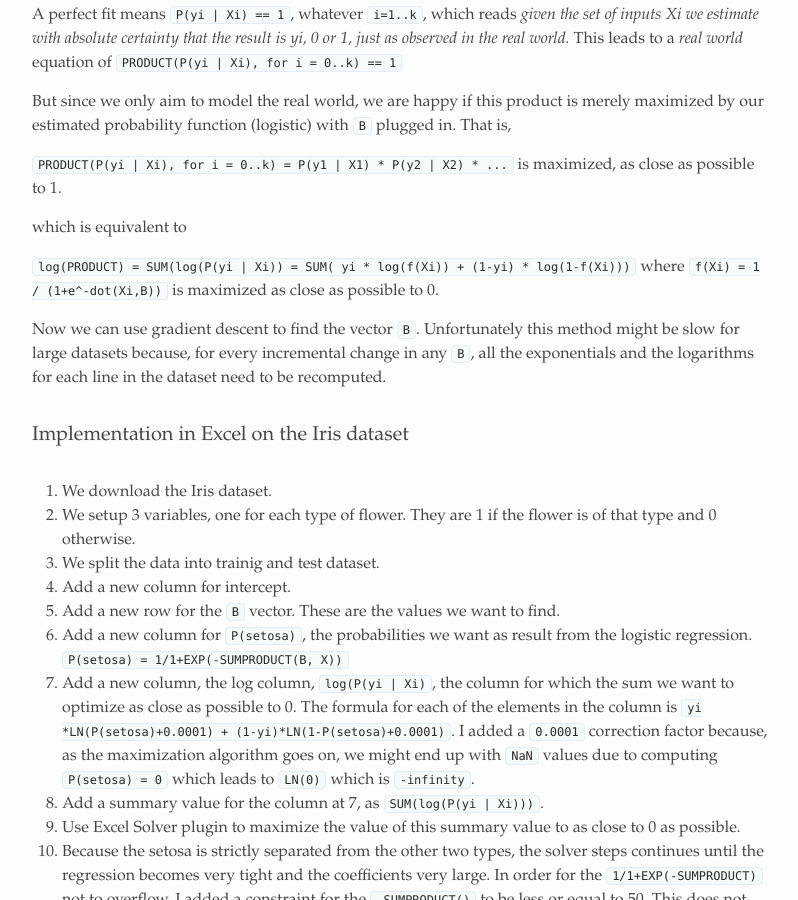
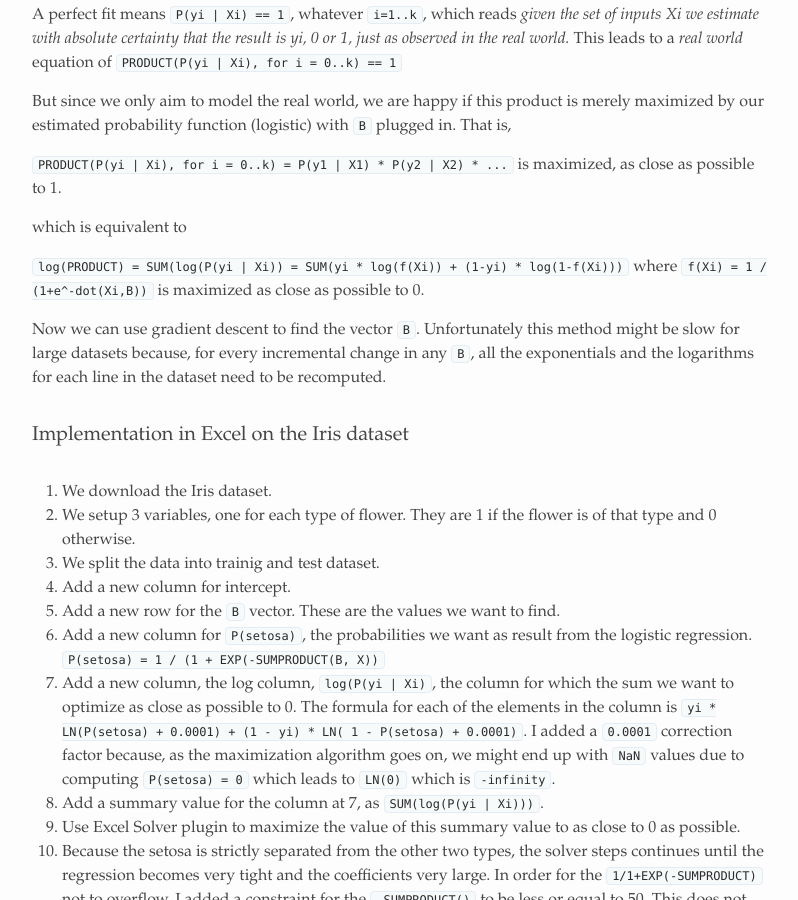
Before and after one commit to alexandrugris/my-jekyll-tech-blog, a Jekyll site: the page built from MyBlog/_posts/2018-08-24-logistic-regression.markdown, in a window 1280 px wide and 900 px high, scrolled down 2111 px. Shown: the whole window, without its empty margins (238-1036 px from the left). Built offline with Jekyll 4.4.1, drawn with Linux system fonts in a browser that asks for light colours; some of the changed lines change nothing that is shown; some of the changed text lies outside the part shown.

Commit message:
small update

```diff
--- a/MyBlog/_posts/2018-08-24-logistic-regression.markdown
+++ b/MyBlog/_posts/2018-08-24-logistic-regression.markdown
@@ -60,7 +60,7 @@ A perfect fit means `P(yi | Xi) == 1`, whatever `i=1..k`, which reads *given the
 
 which is equivalent to
 
-`log(PRODUCT) = SUM(log(P(yi | Xi)) = SUM( yi * log(f(Xi)) + (1-yi) * log(1-f(Xi)))` where `f(Xi) = 1 / (1+e^-dot(Xi,B))` is maximized as close as possible to 0.
+`log(PRODUCT) = SUM(log(P(yi | Xi)) = SUM(yi * log(f(Xi)) + (1-yi) * log(1-f(Xi)))` where `f(Xi) = 1 / (1+e^-dot(Xi,B))` is maximized as close as possible to 0.
 
 Now we can use gradient descent to find the vector `B`. Unfortunately this method might be slow for large datasets because, for every incremental change in any `B`, all the exponentials and the logarithms for each line in the dataset need to be recomputed.
 
@@ -71,8 +71,8 @@ Now we can use gradient descent to find the vector `B`. Unfortunately this metho
 3. We split the data into trainig and test dataset.
 4. Add a new column for intercept.
 5. Add a new row for the `B` vector. These are the values we want to find.
-6. Add a new column for `P(setosa)`, the probabilities we want as result from the logistic regression. `P(setosa) = 1/1+EXP(-SUMPRODUCT(B, X))`
-7. Add a new column, the log column, `log(P(yi | Xi)`, the column for which the sum we want to optimize as close as possible to 0. The formula for each of the elements in the column is `yi *LN(P(setosa)+0.0001) + (1-yi)*LN(1-P(setosa)+0.0001)`. I added a `0.0001` correction factor because, as the maximization algorithm goes on, we might end up with `NaN` values due to computing `P(setosa) = 0` which leads to `LN(0)` which is `-infinity`.
+6. Add a new column for `P(setosa)`, the probabilities we want as result from the logistic regression. `P(setosa) = 1 / (1 + EXP(-SUMPRODUCT(B, X))`
+7. Add a new column, the log column, `log(P(yi | Xi)`, the column for which the sum we want to optimize as close as possible to 0. The formula for each of the elements in the column is `yi * LN(P(setosa) + 0.0001) + (1 - yi) * LN( 1 - P(setosa) + 0.0001)`. I added a `0.0001` correction factor because, as the maximization algorithm goes on, we might end up with `NaN` values due to computing `P(setosa) = 0` which leads to `LN(0)` which is `-infinity`.
 8. Add a summary value for the column at 7, as `SUM(log(P(yi | Xi)))`.
 9. Use Excel Solver plugin to maximize the value of this summary value to as close to 0 as possible.
 10. Because the setosa is strictly separated from the other two types, the solver steps continues until the regression becomes very tight and the coefficients very large. In order for the `1/1+EXP(-SUMPRODUCT)` not to overflow, I added a constraint for the `-SUMPRODUCT()` to be less or equal to 50. This does not seem to impact the quality of the regression.
@@ -89,6 +89,10 @@ Performing the same steps for *virginica* leads also to very good results, while
 In the second iteration of the file, I have modified the regression so that it operates on standardized factors. This way, we can interpret the coefficients and see which factor contributes the most for classification. The picture below also contains the `log(odds)` vs `most important factor` chart, sorted by `odds = P(1) / P(0)`, the ratio between the probability of `1` and `0`. This is also a reminder that data for logistic regression should pe pepared in a similar manner to that for linear regression.
 
 ![Standardized Data]({{site.url}}/assets/logistic_regression_2.png)
+
+*Note:*
+
+The factor we are minimizing, `ce = -(y * ln(p) + (1 - y) * ln(1-p))`, where y is the observed value (0 or 1) and `p` is the probability given by our model, is called *cross entropy*.
 
 ### Linear Regression and Logistic Regression
 
```
